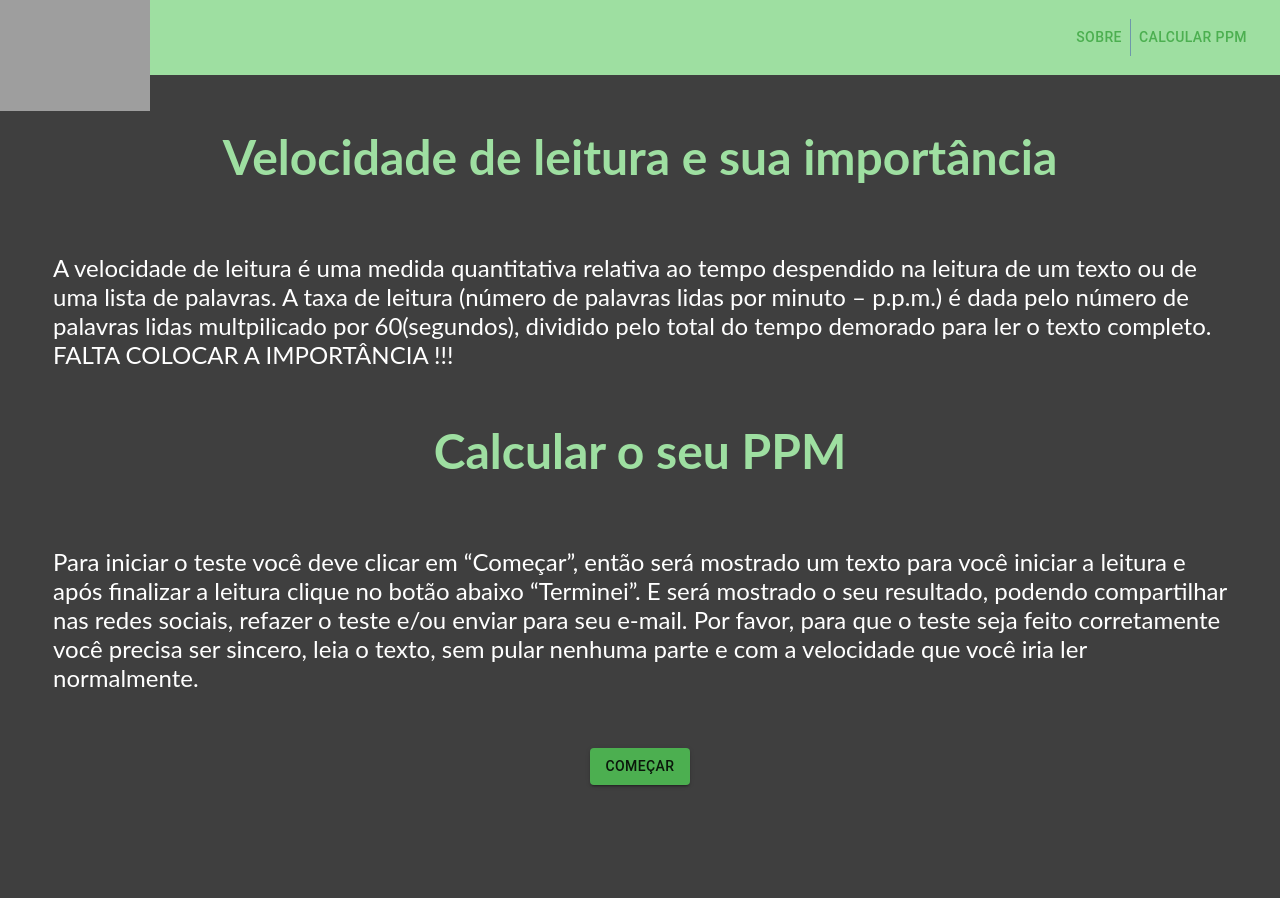
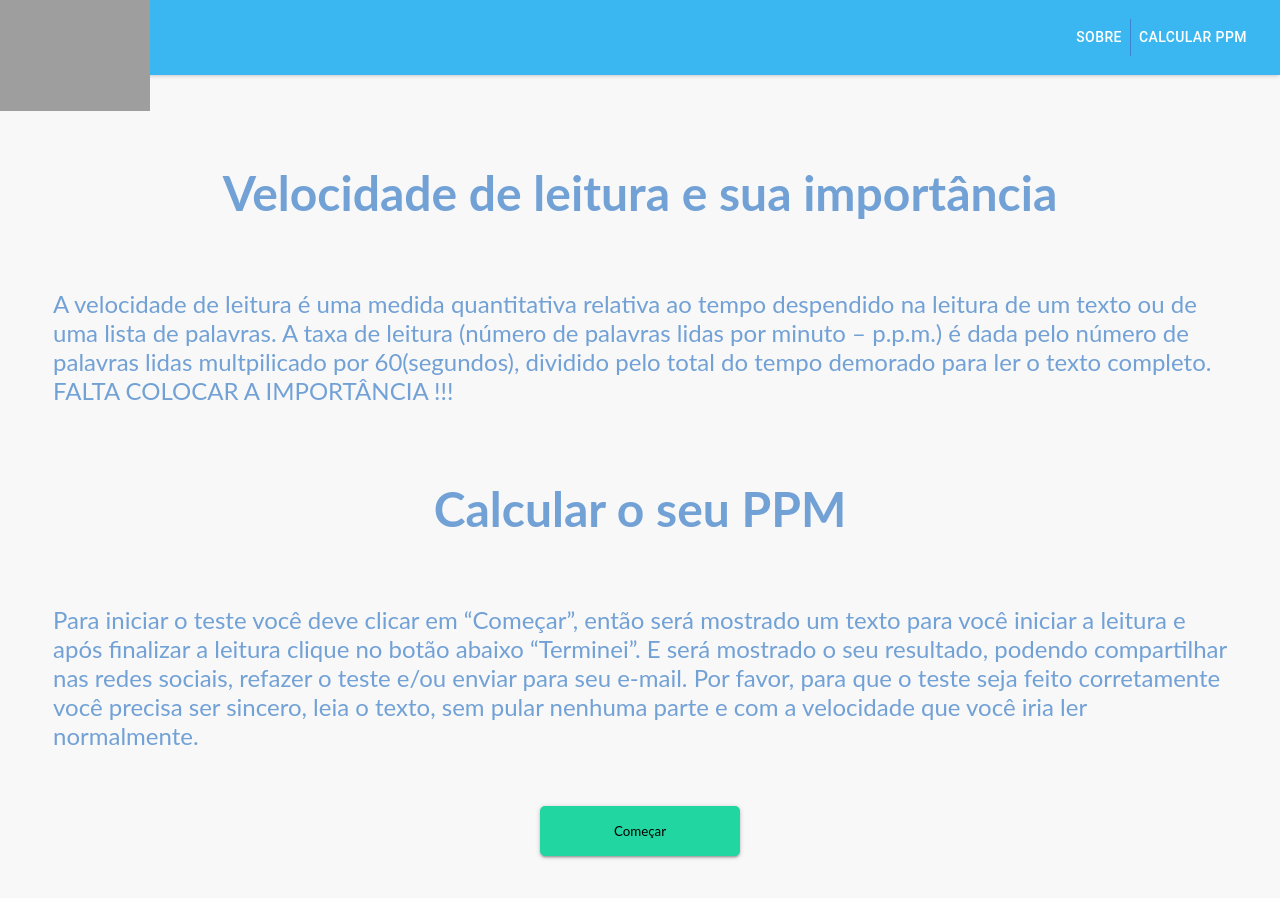
Before and after one commit to codigofalado/desafio333, a React (Create React App) app in the folder 2020-Janeiro-Leitura-Organica/rickecr/: page / in a window 1280 px wide. Shown: the top 898 px of the page. Before the commit the page ends 810 px from the top, so only its background shows below. Built offline with nearby package versions, Linux system fonts and the light colour scheme; grey boxes are pictures that could not be loaded.

Commit message:
Grandes Modificações na interface e melhoramento do código

```diff
--- a/2020-Janeiro-Leitura-Organica/rickecr/src/App.js
+++ b/2020-Janeiro-Leitura-Organica/rickecr/src/App.js
@@ -1,7 +1,7 @@
 import React from 'react';
 
-import Header from "./Components/Header";
-import Main from "./Components/Main";
+import Header from "./components/Header";
+import Main from "./components/Main";
 
 import './app.css';
 
--- a/2020-Janeiro-Leitura-Organica/rickecr/src/Components/Main/index.css
+++ /dev/null
@@ -1,44 +0,0 @@
-.title {
-    text-align: center;
-    color: #9EDFA1;
-    font-size: 48px;
-    margin-top: 53px;
-}
-
-.text {
-    display: flex;
-    color: #FFFFFF;
-    font-size: 24px;
-    margin-left: 53px;
-    margin-right: 53px;
-    margin-top: 68px;
-}
-
-.div-btn {
-    display: flex;
-    justify-content: center;
-    margin-top: 56px;
-}
-
-.btn-result {
-    border: 0;
-    margin-top: 30px;
-    background: #9EDFA1;
-    border-radius: 8px;
-    padding: 15px 20px;
-    font-size: 16px;
-    font-weight: bold;
-    color: #000000;
-    cursor: pointer;
-    transition: background 0.5s;
-}
-
-.div-text {
-    display: flex;
-    flex-direction: column;
-    align-items: center;
-}
-
-.text {
-    color: #FFFFFF;
-}
--- a/2020-Janeiro-Leitura-Organica/rickecr/src/app.css
+++ b/2020-Janeiro-Leitura-Organica/rickecr/src/app.css
@@ -6,12 +6,21 @@
 }
 
 body {
-    background-color: #3F3F3F;
+    background-color: #f8f8f8;
     margin-bottom: 25px;
 }
 
 body, button, a {
     font-family: Lato, sans-serif;
+}
+
+button {
+
+    cursor: pointer;
+}
+
+.div-header + .div-main {
+    padding-top: calc(25px + 5vw);
 }
 
 a {
--- a/2020-Janeiro-Leitura-Organica/rickecr/src/Components/Header/index.css
+++ b/2020-Janeiro-Leitura-Organica/rickecr/src/components/Header/index.css
@@ -3,7 +3,12 @@
     flex-direction: row;
     justify-content: space-between;
     align-items: center;
-    background-color: #9EDFA1;
+    background-color: #3ab7f1;
+    box-shadow: 0px 2px 4px -1px rgba(0, 0, 0, 0.2);
+    position: fixed;
+    top: 0;
+    z-index: 1;
+    width: 100%;
     height: 75px;
 }
 
@@ -18,6 +23,10 @@
     margin-right: 25px;
 }
 
+.div-buttons span {
+    color: #FFFFFF;
+}
+
 .btn-result {
     color: green;
 }
--- a/2020-Janeiro-Leitura-Organica/rickecr/src/Components/Header/index.js
+++ b/2020-Janeiro-Leitura-Organica/rickecr/src/components/Header/index.js
@@ -10,14 +10,18 @@ function Header() {
         <div className="div-header">
             <div className="div-logo">
                 <a href="https://www.leituraorganica.com.br/" target="_blank" rel="noopener noreferrer">
-                    <img src={"https://github.com/codigofalado/desafio333/blob/master/2020-Janeiro-Leitura-Organica/assets/logos/Logo%20-%20Azul.png?raw=true"} alt="logo de leitura orgânica" />
+                    <img src={"https://raw.githubusercontent.com/codigofalado/desafio333/master/2020-Janeiro-Leitura-Organica/assets/logos/Logo%20-%20Preta.png"} alt="logo de leitura orgânica" />
                 </a>
             </div>
 
             <div className="div-buttons">
                 <ButtonGroup variant="text" color="primary" aria-label="text primary button group">
-                    <Button href="#div-info">Sobre</Button>
-                    <Button href="#div-ppm">Calcular PPM</Button>
+                    <Button href="#div-info">
+                        <span>Sobre</span>
+                    </Button>
+                    <Button href="#div-ppm">
+                        <span>Calcular PPM</span>
+                    </Button>
                 </ButtonGroup>
             </div>
         </div>
--- /dev/null
+++ b/2020-Janeiro-Leitura-Organica/rickecr/src/components/Main/index.css
@@ -0,0 +1,15 @@
+.title {
+    text-align: center;
+    color: #72a1d6;
+    font-size: 48px;
+    padding-top: 75px;
+}
+
+.text {
+    display: flex;
+    color: #72a1d6;
+    font-size: 24px;
+    margin-left: 53px;
+    margin-right: 53px;
+    margin-top: 68px;
+}
--- a/2020-Janeiro-Leitura-Organica/rickecr/src/Components/Main/index.js
+++ b/2020-Janeiro-Leitura-Organica/rickecr/src/components/Main/index.js
@@ -1,29 +1,10 @@
-import React, { useState } from "react";
+import React from "react";
 
-import Button from "@material-ui/core/Button";
-import { createMuiTheme, ThemeProvider } from '@material-ui/core/styles';
-import { green } from '@material-ui/core/colors';
-
-import TextCard from "../TextCard";
-import ResultDialog from "../ResultDialog";
+import VelLeitura from "../VelLeitura";
 
 import './index.css';
 
 function Main() {
-    const [isTestInit, setIsTestInit] = useState(false);
-    const [open, setOpen] = React.useState(false);
-
-    const handleClose = () => {
-        setIsTestInit(false);
-        setOpen(false);
-    };
-
-    const themeButton = createMuiTheme({
-        palette: {
-            primary: green,
-        },
-    });
-
     return(
         <div className="div-main">
             <div className="div-info" id="div-info">
@@ -35,23 +16,7 @@ function Main() {
                 <h1 className="title">Calcular o seu PPM</h1>
                 <text className="text">Para iniciar o teste você deve clicar em “Começar”, então será mostrado um texto para você iniciar a leitura e após finalizar a leitura clique no botão abaixo “Terminei”. E será mostrado o seu resultado, podendo compartilhar nas redes sociais, refazer o teste e/ou enviar para seu e-mail. Por favor, para que o teste seja feito corretamente você precisa ser sincero, leia o texto, sem pular nenhuma parte e com a velocidade que você iria ler normalmente.</text>
             </div>
-
-            <div className="div-btn">
-                <ThemeProvider theme={themeButton}>
-                    <Button href="#div-text" variant="contained" color="primary" onClick={() => setIsTestInit(true)}>Começar</Button>
-                </ThemeProvider>
-            </div>
-
-            {isTestInit &&
-                <div className="div-text" id="div-text">
-                    <TextCard></TextCard>
-                    <div className="div-btn">
-                        <Button className="btn-result" variant="contained" color="secondary" onClick={() => {setOpen(true)}}>Terminei</Button>
-                    </div>
-                </div>
-            }
-
-            {open && <ResultDialog onClosed={handleClose} open={open} />}
+            <VelLeitura />
         </div>
     );
 }
--- /dev/null
+++ b/2020-Janeiro-Leitura-Organica/rickecr/src/components/VelLeitura/index.css
@@ -0,0 +1,40 @@
+.div-btn {
+    display: flex;
+    justify-content: center;
+    margin-top: 56px;
+}
+
+.btn {
+    font-family: 'Lato', monospace;
+    background-color: #21d6a0;
+    border-width: 0;
+    border-radius: 5px;
+    width: 200px;
+    height: 50px;
+    max-width: 100%;
+    margin-bottom: 40px;
+    box-shadow: 0px 1px 5px 0px rgba(0, 0, 0, 0.2), 0px 2px 2px 0px rgba(0, 0, 0, 0.14), 0px 3px 1px -2px rgba(0, 0, 0, 0.12)
+}
+
+.btn-result {
+    border: 0;
+    margin-top: 30px;
+    background-color: #21d6a0;
+    border-radius: 8px;
+    padding: 15px 20px;
+    font-size: 16px;
+    font-weight: bold;
+    color: #000000;
+    cursor: pointer;
+    transition: background 0.5s;
+}
+
+.div-text {
+    display: flex;
+    flex-direction: column;
+    align-items: center;
+}
+
+#div-text {
+    padding-top: 50px;
+}
--- /dev/null
+++ b/2020-Janeiro-Leitura-Organica/rickecr/src/components/VelLeitura/index.js
@@ -0,0 +1,38 @@
+import React, { useState } from 'react';
+
+import TextCard from '../TextCard';
+import ResultDialog from '../ResultDialog';
+
+ import './index.css';
+
+export default function VelLeitura() {
+	const [isTestInit, setIsTestInit] = useState(false);
+	const [open, setOpen] = React.useState(false);
+
+	const handleClose = () => {
+        setIsTestInit(false);
+        setOpen(false);
+    };
+
+  	return (
+		<div className="div-text">
+			<div className="div-btn">
+				<a href="#div-text">
+					<button className="btn" onClick={() => setIsTestInit(true)}>Começar</button>
+				</a>
+			</div>
+
+			{isTestInit &&
+			<div id="div-text">
+				<TextCard/>
+				<div className="div-btn">
+					<button className="btn" onClick={() => {setOpen(true)}}>Terminei</button>
+				</div>
+			</div>
+			}
+
+			{open && <ResultDialog onClosed={handleClose} open={open} />}
+
+		</div>
+  	);
+}
```
Also changed, not shown: 2020-Janeiro-Leitura-Organica/rickecr/src/components/ResultDialog/index.js (renamed from 2020-Janeiro-Leitura-Organica/rickecr/src/Components/ResultDialog/index.js), 2020-Janeiro-Leitura-Organica/rickecr/src/components/TextCard/index.js (renamed from 2020-Janeiro-Leitura-Organica/rickecr/src/Components/TextCard/index.js).
